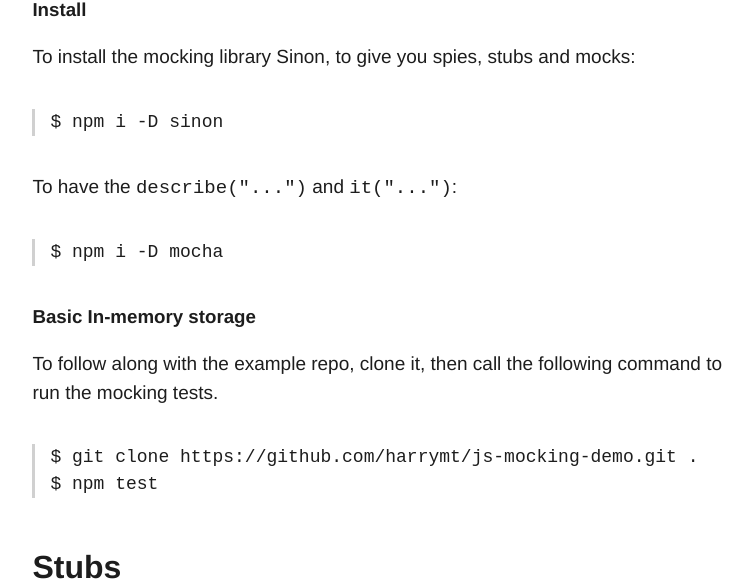
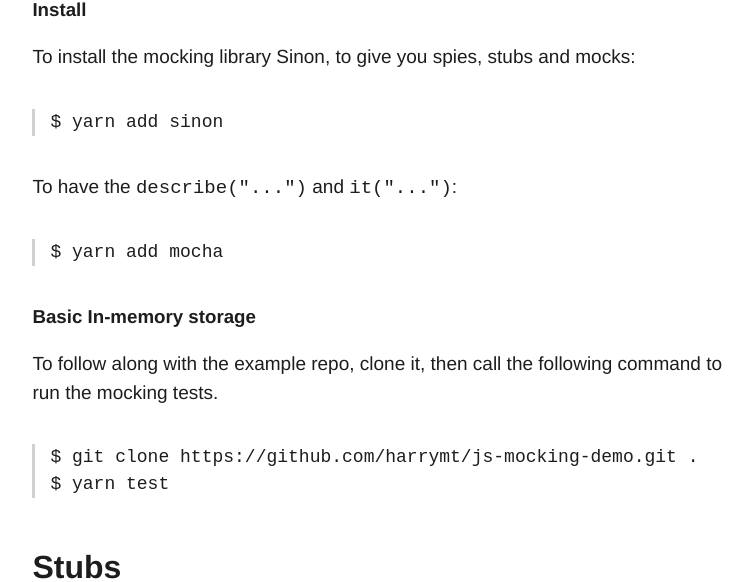
Before and after one commit to harrymt/blog, a Jekyll site: the page built from _posts/2018-04-11-stubs-spies-and-mocks-in-js.md, in a window 1280 px wide and 900 px high, scrolled down 734 px. Shown: the part 148-730 px from the top of the window, without its empty margins (262-1015 px from the left). Built offline with Jekyll 4.4.1, drawn with Linux system fonts in a browser that asks for light colours.

Commit message:
Update 2018-04-11-stubs-spies-and-mocks-in-js.md

````diff
--- a/_posts/2018-04-11-stubs-spies-and-mocks-in-js.md
+++ b/_posts/2018-04-11-stubs-spies-and-mocks-in-js.md
@@ -20,13 +20,13 @@
 To install the mocking library Sinon, to give you spies, stubs and mocks:
 
 ```
-$ npm i -D sinon
+$ yarn add sinon
 ```
 
 To have the `describe("...")` and `it("...")`:
 
 ```
-$ npm i -D mocha
+$ yarn add mocha
 ```
 
 ### Basic In-memory storage
@@ -35,7 +35,7 @@
 
 ```
 $ git clone https://github.com/harrymt/js-mocking-demo.git .
-$ npm test
+$ yarn test
 ```
 
 ## Stubs
@@ -53,7 +53,7 @@
 
 ```js
 // index.js
-const {stub, assert} = require("sinon");
+const { stub, assert } = require("sinon");
 
 const database = require("./src/db");
 const store = require("./src/store")(database);
@@ -87,7 +87,7 @@
 ```js
 // index.js
 
-const {spy, assert} = require("sinon");
+const { spy, assert } = require("sinon");
 const database = require("./src/db");
 const store = require("./src/store")(database);
 
@@ -111,7 +111,7 @@
 ```js
 // index.js
 
-const {mock, assert} = require("sinon");
+const { mock, assert } = require("sinon");
 const database = require("./src/db");
 const store = require("./src/store")(database);
 
````
